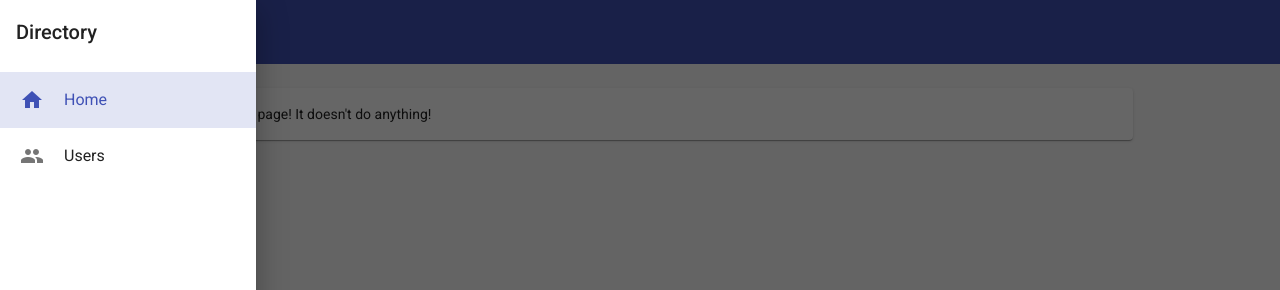
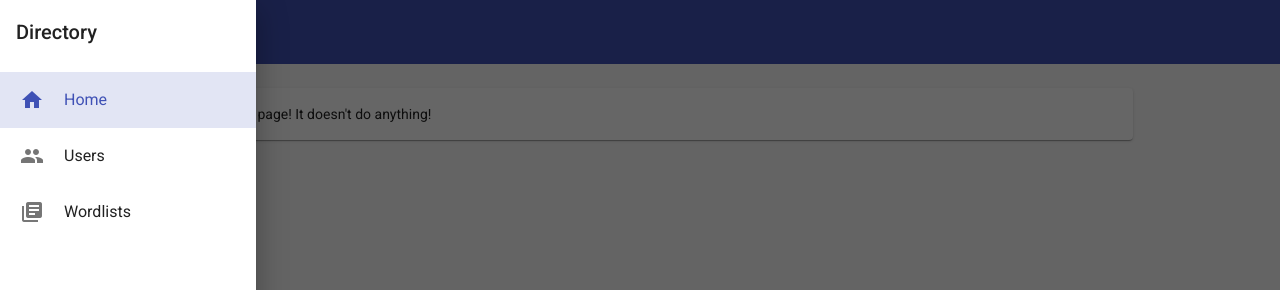
Before and after one commit to UMM-CSci-3601-S21/it-1-squash, an Angular app in the folder client/: page / in a window 1280 px wide. Both pictures are taken after a click on the button "menu". Shown: the top 290 px of the page. Built offline with nearby package versions, Linux system fonts and the light colour scheme.

Commit message:
Add word list components and change title
Added word lists components so that the tab shows up on the website; also changed the title of the project to Word River.

```diff
--- a/client/src/app/app-routing.module.ts
+++ b/client/src/app/app-routing.module.ts
@@ -4,13 +4,15 @@ import { HomeComponent } from './home/home.component';
 import { UserListComponent } from './users/user-list.component';
 import { UserProfileComponent } from './users/user-profile.component';
 import { AddUserComponent } from './users/add-user.component';
+import { WordlistComponent } from './wordlists/wordlist.component';
 
 
 const routes: Routes = [
   {path: '', component: HomeComponent},
   {path: 'users', component: UserListComponent},
   {path: 'users/new', component: AddUserComponent},
-  {path: 'users/:id', component: UserProfileComponent}
+  {path: 'users/:id', component: UserProfileComponent},
+  {path: 'wordlists', component: WordlistComponent}
 ];
 
 @NgModule({
--- a/client/src/app/app.component.html
+++ b/client/src/app/app.component.html
@@ -26,6 +26,16 @@
         <mat-icon matListIcon>people</mat-icon>
         Users
       </a>
+
+      <a
+        mat-list-item
+        routerLink="/wordlists"
+        routerLinkActive="drawer-list-item-active"
+        (click)="drawer.close()"
+      >
+        <mat-icon matListIcon>library_books</mat-icon>
+        Wordlists
+      </a>
     </mat-nav-list>
   </mat-sidenav>
 
--- a/client/src/app/app.component.ts
+++ b/client/src/app/app.component.ts
@@ -6,5 +6,5 @@ import { Component } from '@angular/core';
   styleUrls: ['./app.component.scss']
 })
 export class AppComponent {
-  title = 'Team Squash';
+  title = 'Word River';
 }
--- a/client/src/app/app.module.ts
+++ b/client/src/app/app.module.ts
@@ -32,6 +32,7 @@ import { LayoutModule } from '@angular/cdk/layout';
 import { UserCardComponent } from './users/user-card.component';
 import { UserProfileComponent } from './users/user-profile.component';
 import { AddUserComponent } from './users/add-user.component';
+import { WordlistComponent } from './wordlists/wordlist.component';
 
 const MATERIAL_MODULES: any[] = [
   MatListModule,
@@ -60,6 +61,7 @@ const MATERIAL_MODULES: any[] = [
     UserCardComponent,
     UserProfileComponent,
     AddUserComponent,
+    WordlistComponent,
   ],
   imports: [
     BrowserModule,
--- /dev/null
+++ b/client/src/app/wordlists/wordlist.component.html
@@ -0,0 +1 @@
+<p>wordlist works!</p>
--- /dev/null
+++ b/client/src/app/wordlists/wordlist.component.ts
@@ -0,0 +1,15 @@
+import { Component, OnInit } from '@angular/core';
+
+@Component({
+  selector: 'app-wordlist',
+  templateUrl: './wordlist.component.html',
+  styleUrls: ['./wordlist.component.scss']
+})
+export class WordlistComponent implements OnInit {
+
+  constructor() { }
+
+  ngOnInit(): void {
+  }
+
+}
```
Also changed, not shown: client/src/app/wordlists/wordlist.component.scss (added), 2 other files (tests, documents, lock files or other folders).
